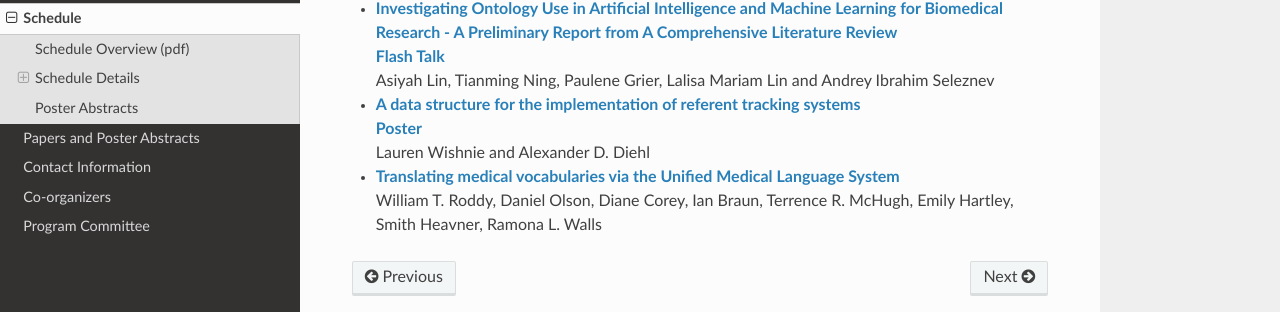
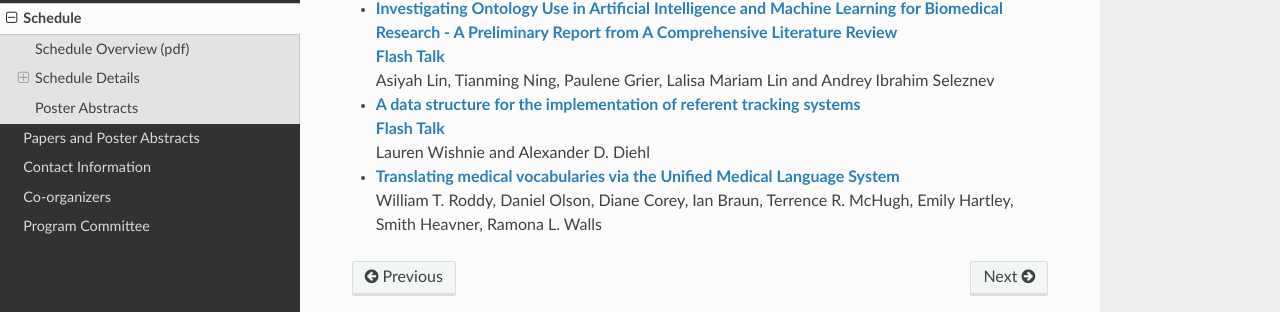
Before and after one commit to johnbeve/BFO-Organization, an MkDocs documentation site: the page built from docs/icbo-schedule.md, in a window 1280 px wide and 900 px high, scrolled down 6774 px. Shown: the part 510-822 px from the top of the window. Built offline with MkDocs 1.6.1, drawn with Linux system fonts in a browser that asks for light colours; nearby versions of some CDN libraries.

Commit message:
update schedule

```diff
--- a/docs/icbo-schedule.md
+++ b/docs/icbo-schedule.md
@@ -296,7 +296,7 @@ _The Importance of Ontologies to Connect Data, Enhance Software, and Create a Da
   **[Flash Talk](flash-talks/Ontology_Use_in_AI_and_ML.pdf)**
   Asiyah Lin, Tianming Ning, Paulene Grier, Lalisa Mariam Lin and Andrey Ibrahim Seleznev
 - **[A data structure for the implementation of referent tracking systems](papers/ICBO-2022_paper_5047.pdf)**
-  **[Poster](flash-talks/ICBO22_lmwishnie.pdf)**
+  **[Flash Talk](flash-talks/ICBO22_lmwishnie.pdf)**
   Lauren Wishnie and Alexander D. Diehl
 - **[Translating medical vocabularies via the Unified Medical Language System](papers/ICBO-2022_paper_9978.pdf)**
   William T. Roddy, Daniel Olson, Diane Corey, Ian Braun, Terrence R. McHugh, Emily Hartley, Smith Heavner, Ramona L. Walls
```
